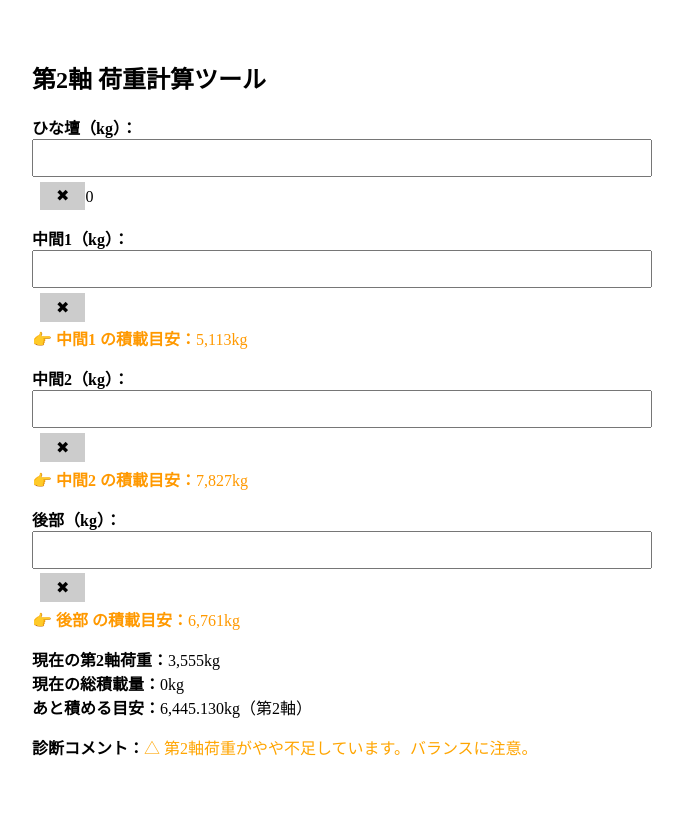
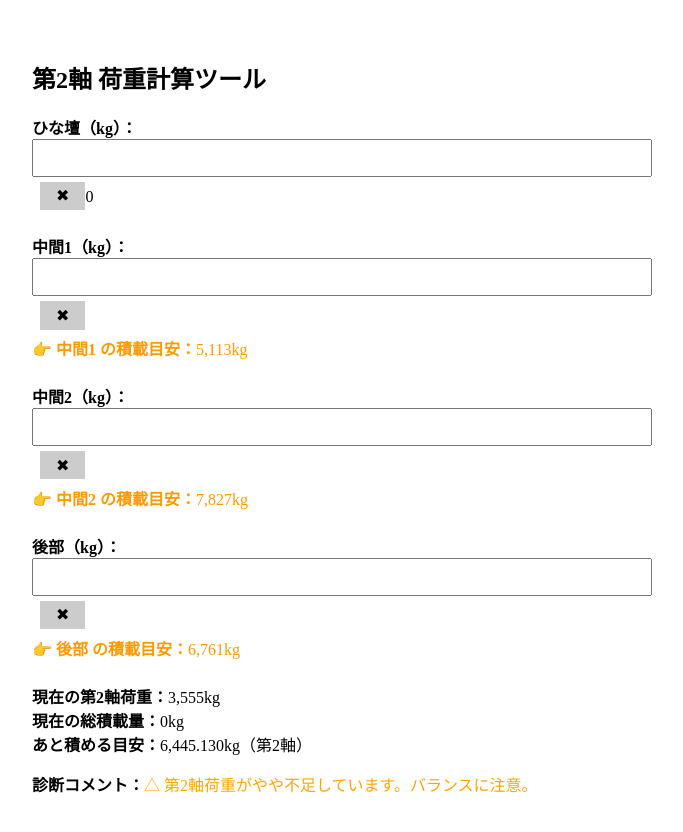
Before and after one commit to Toyotayusou1111/-, a React (Create React App) app: page / in a window 1280 px wide. Shown: the top 832 px of the page, without its empty margins (308-991 px from the left). Before the commit the page ends 800 px from the top, so only its background shows below. Built offline with nearby package versions, Linux system fonts and the light colour scheme.

Commit message:
Update App.js

```diff
--- a/src/App.js
+++ b/src/App.js
@@ -100,7 +100,7 @@ export default function App() {
     <div style={{ padding: "2rem", maxWidth: "600px", margin: "auto" }}>
       <h2>第2軸 荷重計算ツール</h2>
       {areas.map((key) => (
-        <div key={key} style={{ marginBottom: "1rem" }}>
+        <div key={key} style={{ marginBottom: "1.5rem" }}>
           <label style={{ display: "block", fontWeight: "bold" }}>
             {key}（kg）：
           </label>
@@ -131,7 +131,7 @@ export default function App() {
             ✖
           </button>
           {recommended[key] && (
-            <div style={{ color: "#FF9900", marginTop: "0.3rem" }}>
+            <div style={{ color: "#FF9900", marginTop: "0.4rem" }}>
               👉 <strong>{key} の積載目安：</strong>
               {recommended[key].toLocaleString()}kg
             </div>
```
